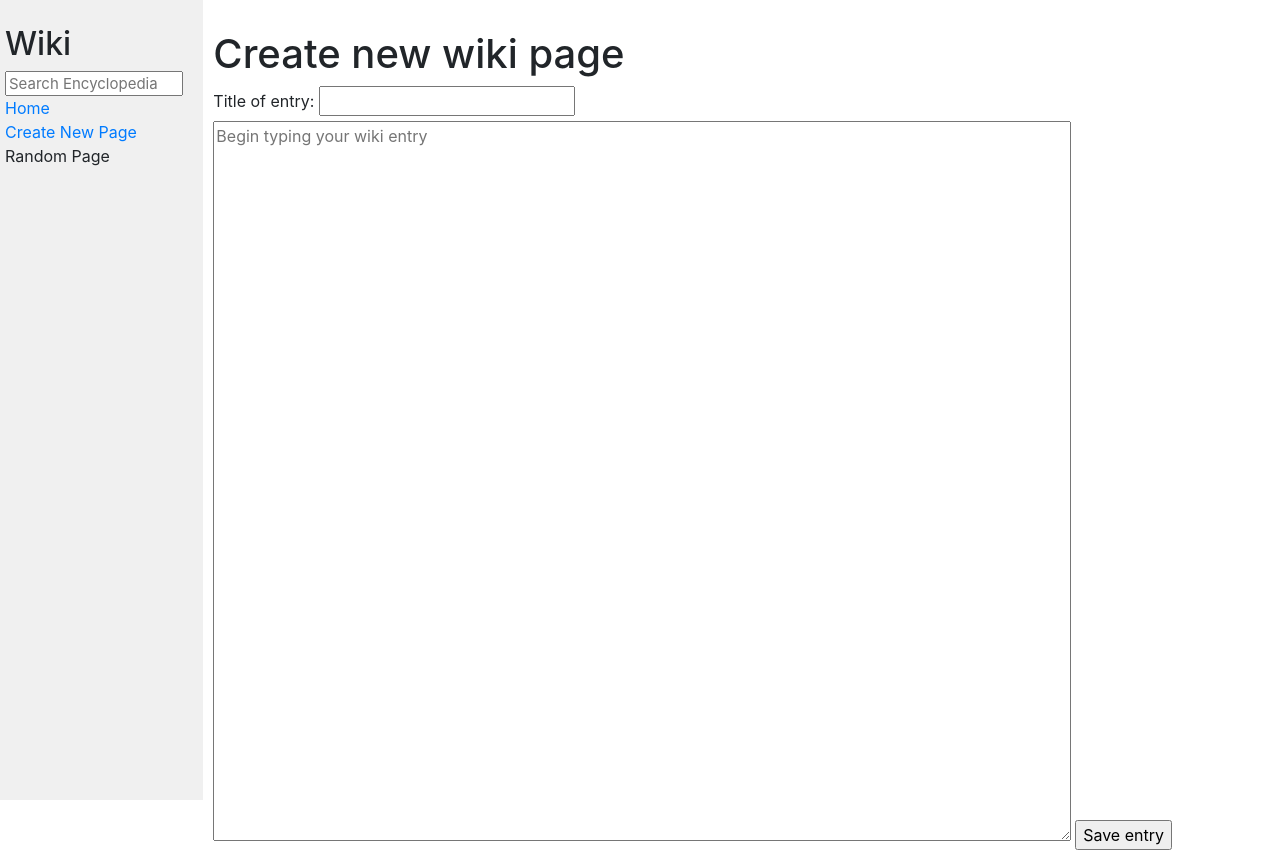
After one commit to sandorbence/cs50, a Django app: page /new in a window 1280 px wide. The commit adds this page. Run offline with Django 4.2, Linux system fonts and the light colour scheme; some libraries are stand-ins or nearby versions.

Commit message:
Add new page
Added page for adding new wiki entries. Redirect works after creating
the entry. Markdown to html conversion also works. Entries listed on
index site are nwo clicable. Todo: further styling of the pages,
implement random page, implemenet editing of pages.

```diff
--- a/project1/encyclopedia/templates/encyclopedia/index.html
+++ b/project1/encyclopedia/templates/encyclopedia/index.html
@@ -9,7 +9,7 @@
 
     <ul>
         {% for entry in entries %}
-            <li>{{ entry }}</li>
+            <a href="/wiki/{{entry}}"><li>{{ entry }}</li></a>
         {% endfor %}
     </ul>
 
--- a/project1/encyclopedia/templates/encyclopedia/layout.html
+++ b/project1/encyclopedia/templates/encyclopedia/layout.html
@@ -3,11 +3,14 @@
 <!DOCTYPE html>
 
 <html lang="en">
+
 <head>
     <title>{% block title %}{% endblock %}</title>
-        <link rel="stylesheet" href="https://stackpath.bootstrapcdn.com/bootstrap/4.4.1/css/bootstrap.min.css" integrity="sha384-Vkoo8x4CGsO3+Hhxv8T/Q5PaXtkKtu6ug5TOeNV6gBiFeWPGFN9MuhOf23Q9Ifjh" crossorigin="anonymous">
+    <link rel="stylesheet" href="https://stackpath.bootstrapcdn.com/bootstrap/4.4.1/css/bootstrap.min.css"
+        integrity="sha384-Vkoo8x4CGsO3+Hhxv8T/Q5PaXtkKtu6ug5TOeNV6gBiFeWPGFN9MuhOf23Q9Ifjh" crossorigin="anonymous">
     <link href="{% static 'encyclopedia/styles.css' %}" rel="stylesheet">
 </head>
+
 <body>
     <div class="row">
         <div class="sidebar col-lg-2 col-md-3">
@@ -19,7 +22,7 @@
                 <a href="{% url 'index' %}">Home</a>
             </div>
             <div>
-                    Create New Page
+                <a href="{% url 'newentry' %}">Create New Page</a>
             </div>
             <div>
                 Random Page
@@ -34,4 +37,5 @@
     </div>
 
 </body>
+
 </html>
--- /dev/null
+++ b/project1/encyclopedia/templates/encyclopedia/new-entry.html
@@ -0,0 +1,14 @@
+{% extends "encyclopedia/layout.html" %}
+
+{% block title %}
+New page
+{% endblock %}
+
+{% block body %}
+<h1>Create new wiki page</h1>
+<form action="{% url 'newentry' %}" method="post">
+    {% csrf_token %}
+    {{ form }}
+    <input type="submit" value="Save entry">
+</form>
+{% endblock %}
--- a/project1/encyclopedia/urls.py
+++ b/project1/encyclopedia/urls.py
@@ -3,5 +3,7 @@ from django.urls import path
 from . import views
 
 urlpatterns = [
-    path("", views.index, name="index")
+    path("", views.index, name="index"),
+    path("new", views.new_entry, name="newentry"),
+    path("wiki/<str:title>", views.entry, name="entry")
 ]
--- a/project1/encyclopedia/views.py
+++ b/project1/encyclopedia/views.py
@@ -1,9 +1,45 @@
-from django.shortcuts import render
+from django.shortcuts import render, redirect
+from django import forms
 
 from . import util
+
+from markdown2 import Markdown
+
+
+class NewEntryForm(forms.Form):
+    title = forms.CharField(label="Title of entry")
+    text = forms.CharField(label="", widget=forms.Textarea(
+        attrs={"placeholder": "Begin typing your wiki entry"}))
 
 
 def index(request):
     return render(request, "encyclopedia/index.html", {
         "entries": util.list_entries()
     })
+
+
+def new_entry(request):
+    if request.method == "POST":
+        form = NewEntryForm(request.POST)
+        if form.is_valid():
+            util.save_entry(
+                form.cleaned_data["title"],
+                form.cleaned_data["text"])
+            return redirect('entry', title=form.cleaned_data["title"])
+    return render(request, "encyclopedia/new-entry.html", {
+        "form": NewEntryForm()
+    })
+
+
+def entry(request, title):
+    markdown_converter = Markdown()
+    try:
+        entry_converted = markdown_converter.convert(util.get_entry(title))
+    except:
+        return render(request, "404.html", {
+            "title": title.capitalize()
+        })
+    return render(request, "encyclopedia/entry.html", {
+        "title": title.capitalize(),
+        "entry": entry_converted
+    })
```
Also changed, not shown: project1/encyclopedia/templates/404.html (added, +12 -0 lines), project1/encyclopedia/templates/encyclopedia/entry.html (added, +11 -0 lines). Lines whose indentation alone changed are shown as unchanged.
